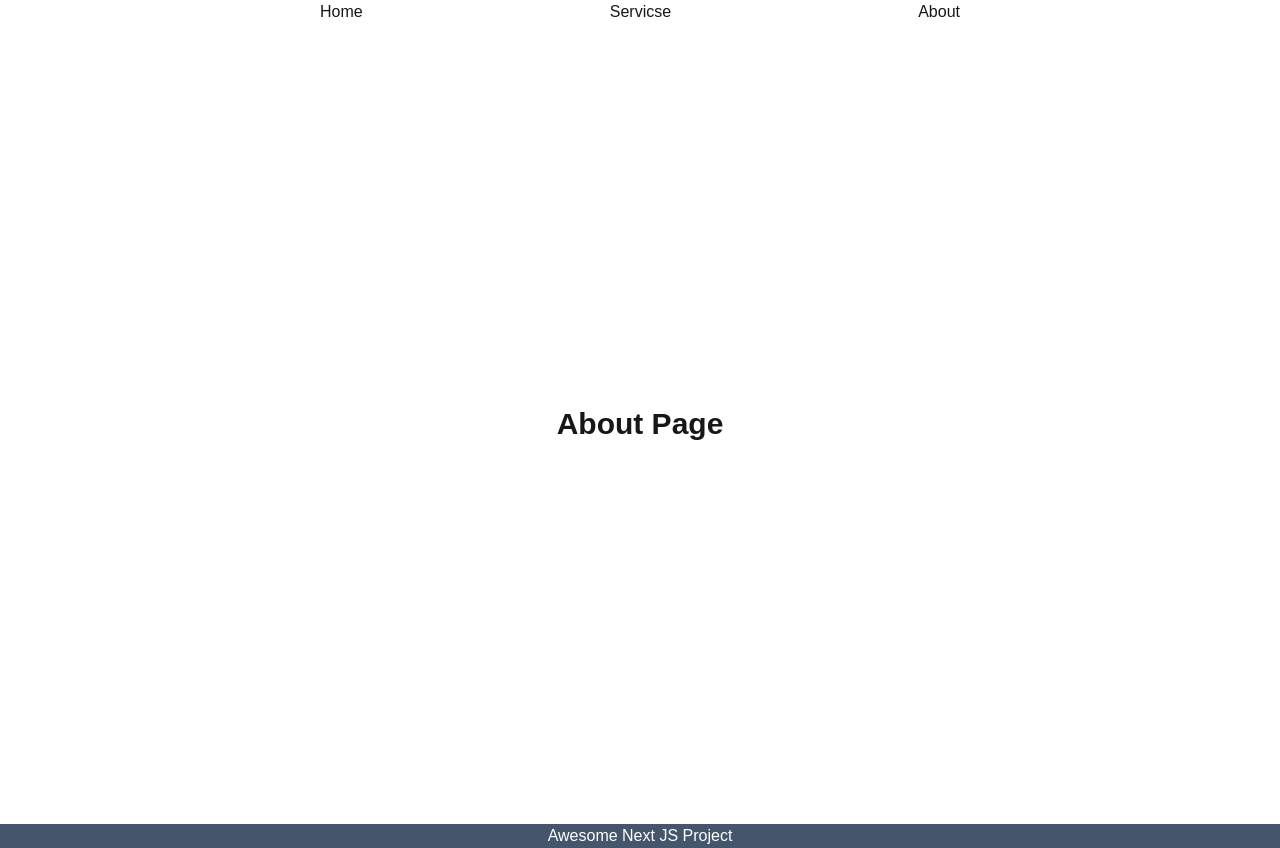
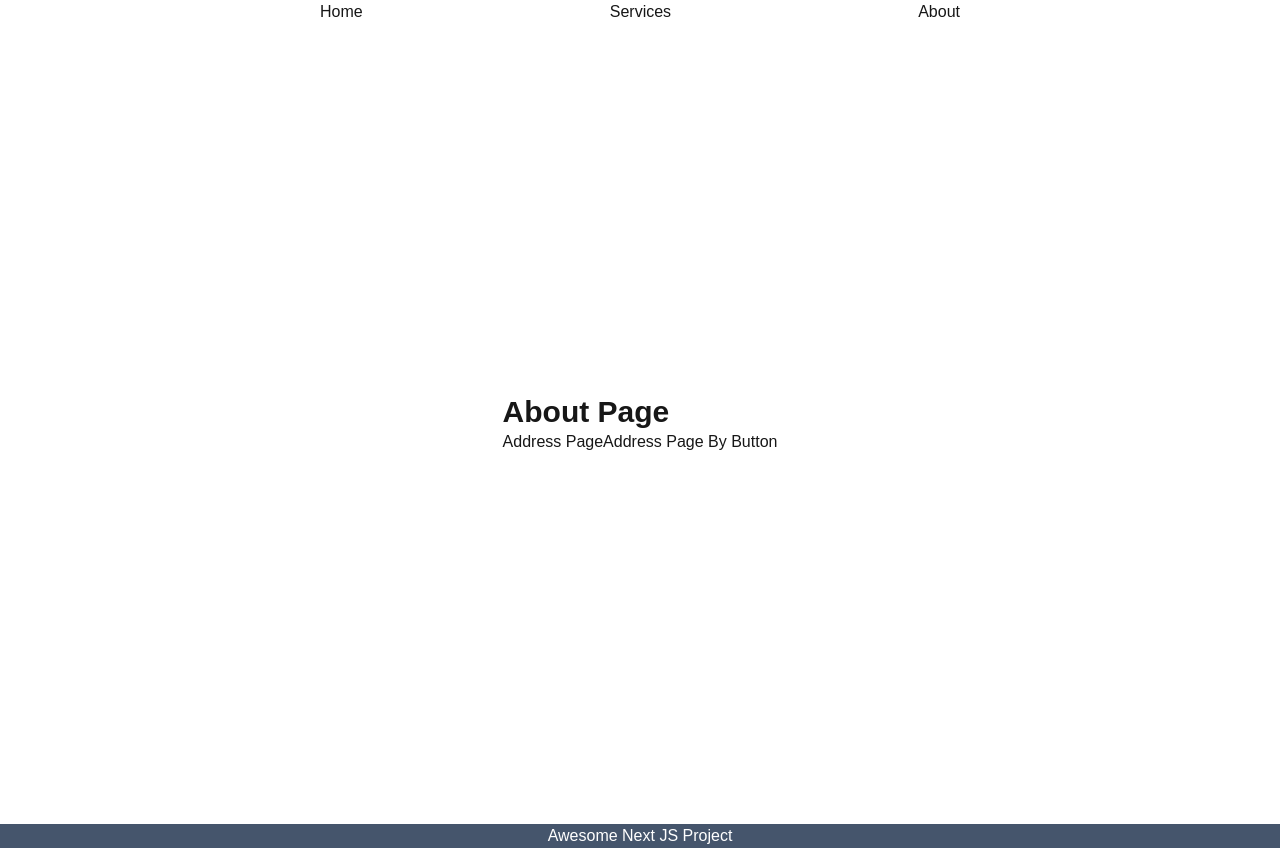
Before and after one commit to TonmoyZohani/Next-JS-Fundamentals, a Next.js app: page /about in a window 1280 px wide. Built offline with nearby package versions, Linux system fonts and the light colour scheme.

Commit message:
link by router

```diff
--- a/src/app/about/page.jsx
+++ b/src/app/about/page.jsx
@@ -1,9 +1,27 @@
+"use client";
+import Link from "next/link";
+import { useRouter } from "next/navigation";
+
 import React from "react";
 
 const AboutPage = () => {
+  const router = useRouter();
+  const isLoggedIn = true;
+
+  const handleNavigation = () => {
+    if (isLoggedIn) {
+      router.push(`/about/address`);
+    } else {
+      router.push(`/`);
+    }
+  };
+
   return (
     <div>
       <p className="font-bold text-3xl">About Page</p>
+      <Link href="/about/address">Address Page</Link>
+
+      <button type="button" onClick={handleNavigation}>Address Page By Button</button>
     </div>
   );
 };
--- a/src/app/components/NavBar.jsx
+++ b/src/app/components/NavBar.jsx
@@ -10,7 +10,7 @@ const NavBar = () => {
             <li>Home</li>
           </Link>
           <Link href="/services">
-            <li>Servicse</li>
+            <li>Services</li>
           </Link>
           <Link href="/about">
             <li>About</li>
```
